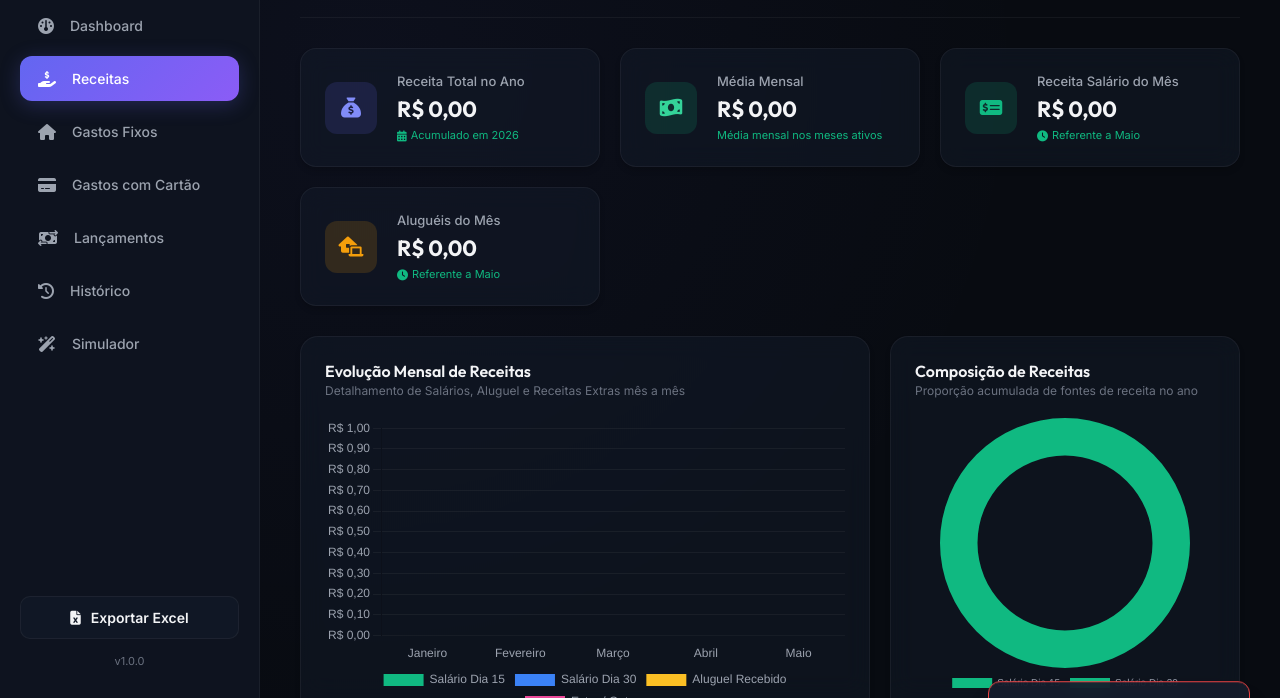
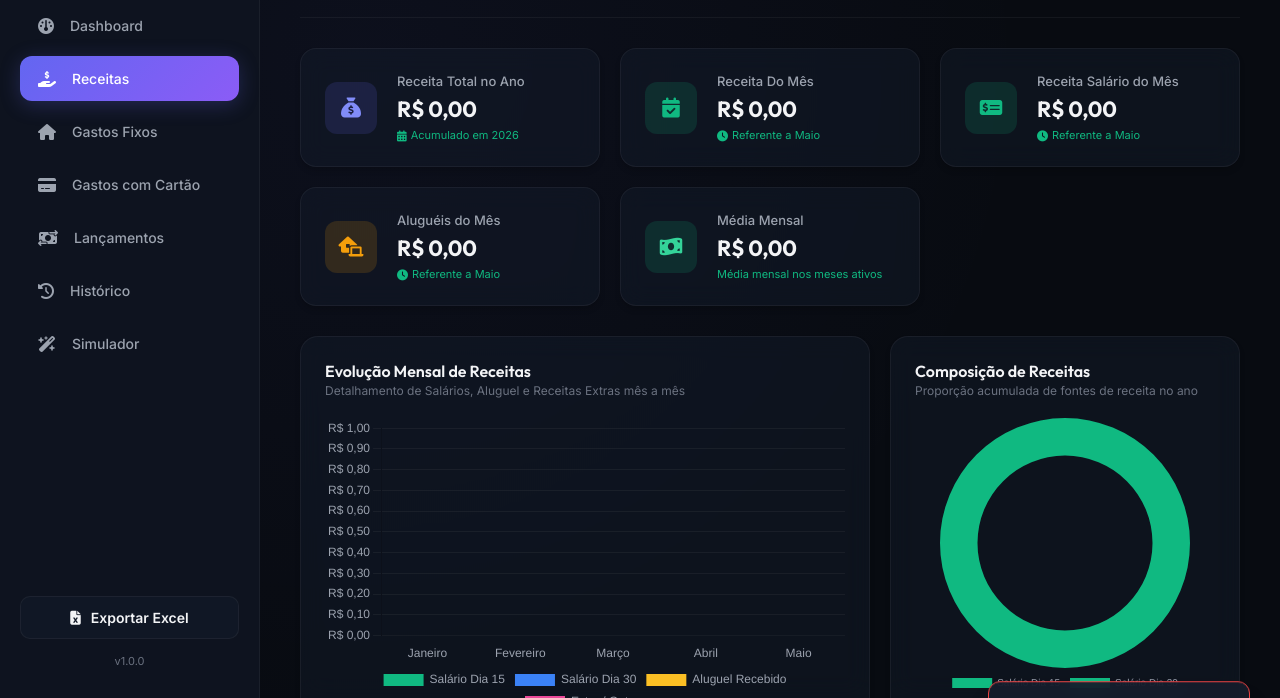
Before and after one commit to heriveltogabriel/investify-app, a plain HTML site: page static/index.html in a window 1280 px wide. Both pictures are taken after a click on the button "Receitas". Shown: the part 102-800 px from the top of the page. Drawn offline with nearby package versions, Linux system fonts and the light colour scheme; no server answers.

Commit message:
Add Receita do Mês KPI and reorder Média Mensal to the end in Incomes tab

```diff
--- a/static/app.js
+++ b/static/app.js
@@ -2121,14 +2121,19 @@ function renderIncomesTab() {
     document.getElementById('kpi-inc-total').textContent = formatBRL(totalIncomeYear);
     document.getElementById('kpi-inc-total-desc').innerHTML = `<i class="fa-solid fa-calendar-days"></i> Acumulado em ${selectedYear}`;
 
+    // Receita Do Mês
+    const monthTotalIncome = monthSalaryVal + monthRentVal;
+    document.getElementById('kpi-inc-month-total').textContent = formatBRL(monthTotalIncome);
+    document.getElementById('kpi-inc-month-total-desc').innerHTML = `<i class="fa-solid fa-clock"></i> Referente a ${refMonthName}`;
+
+    document.getElementById('kpi-inc-salary-month').textContent = formatBRL(monthSalaryVal);
+    document.getElementById('kpi-inc-salary-month-desc').innerHTML = `<i class="fa-solid fa-clock"></i> Referente a ${refMonthName}`;
+
+    document.getElementById('kpi-inc-rent-month').textContent = formatBRL(monthRentVal);
+    document.getElementById('kpi-inc-rent-month-desc').innerHTML = `<i class="fa-solid fa-clock"></i> Referente a ${refMonthName}`;
+
     document.getElementById('kpi-inc-average').textContent = formatBRL(avgIncome);
     document.getElementById('kpi-inc-average-desc').textContent = `Média mensal nos meses ativos`;
-
-    document.getElementById('kpi-inc-salary-month').textContent = formatBRL(monthSalaryVal);
-    document.getElementById('kpi-inc-salary-month-desc').innerHTML = `<i class="fa-solid fa-clock"></i> Referente a ${refMonthName}`;
-
-    document.getElementById('kpi-inc-rent-month').textContent = formatBRL(monthRentVal);
-    document.getElementById('kpi-inc-rent-month-desc').innerHTML = `<i class="fa-solid fa-clock"></i> Referente a ${refMonthName}`;
 
     // Render Evolution Chart (Stacked Bar)
     if (chartIncEvolution) chartIncEvolution.destroy();
--- a/static/index.html
+++ b/static/index.html
@@ -253,14 +253,14 @@
                         </div>
                     </div>
                     <div class="kpi-card">
-                        <div class="kpi-icon-wrapper yield">
-                            <i class="fa-solid fa-money-bill-wave"></i>
+                        <div class="kpi-icon-wrapper yield" style="background: rgba(16, 185, 129, 0.15); color: #10b981;">
+                            <i class="fa-solid fa-calendar-check"></i>
                         </div>
                         <div class="kpi-info">
-                            <h3>Média Mensal</h3>
-                            <p class="kpi-value" id="kpi-inc-average">R$ 0,00</p>
-                            <span class="kpi-trend positive" id="kpi-inc-average-desc">
-                                Baseado nos meses ativos
+                            <h3>Receita Do Mês</h3>
+                            <p class="kpi-value" id="kpi-inc-month-total">R$ 0,00</p>
+                            <span class="kpi-trend positive" id="kpi-inc-month-total-desc">
+                                Carregando...
                             </span>
                         </div>
                     </div>
@@ -285,6 +285,18 @@
                             <p class="kpi-value" id="kpi-inc-rent-month">R$ 0,00</p>
                             <span class="kpi-trend positive" id="kpi-inc-rent-month-desc">
                                 Carregando...
+                            </span>
+                        </div>
+                    </div>
+                    <div class="kpi-card">
+                        <div class="kpi-icon-wrapper yield">
+                            <i class="fa-solid fa-money-bill-wave"></i>
+                        </div>
+                        <div class="kpi-info">
+                            <h3>Média Mensal</h3>
+                            <p class="kpi-value" id="kpi-inc-average">R$ 0,00</p>
+                            <span class="kpi-trend positive" id="kpi-inc-average-desc">
+                                Baseado nos meses ativos
                             </span>
                         </div>
                     </div>
```
